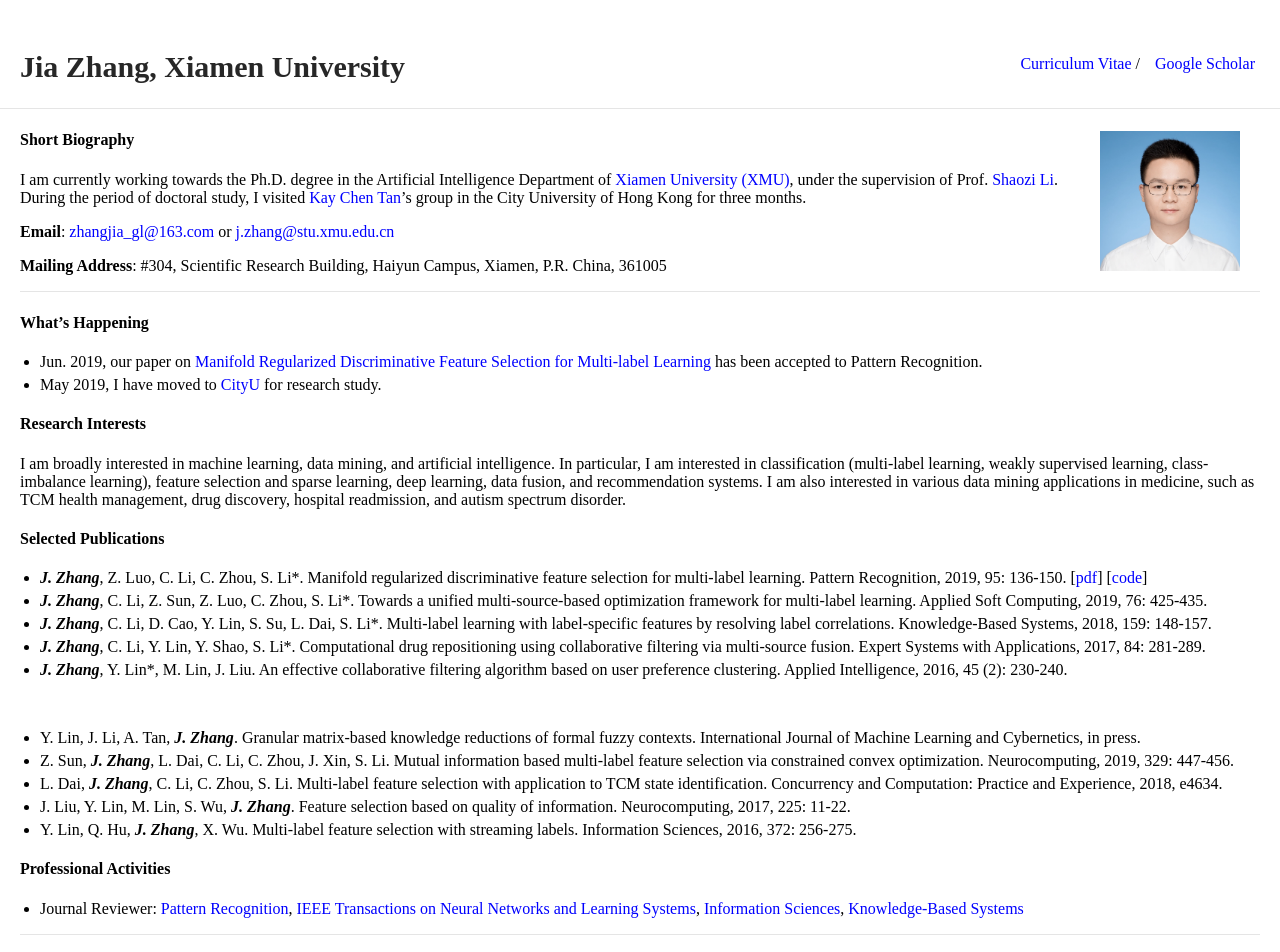
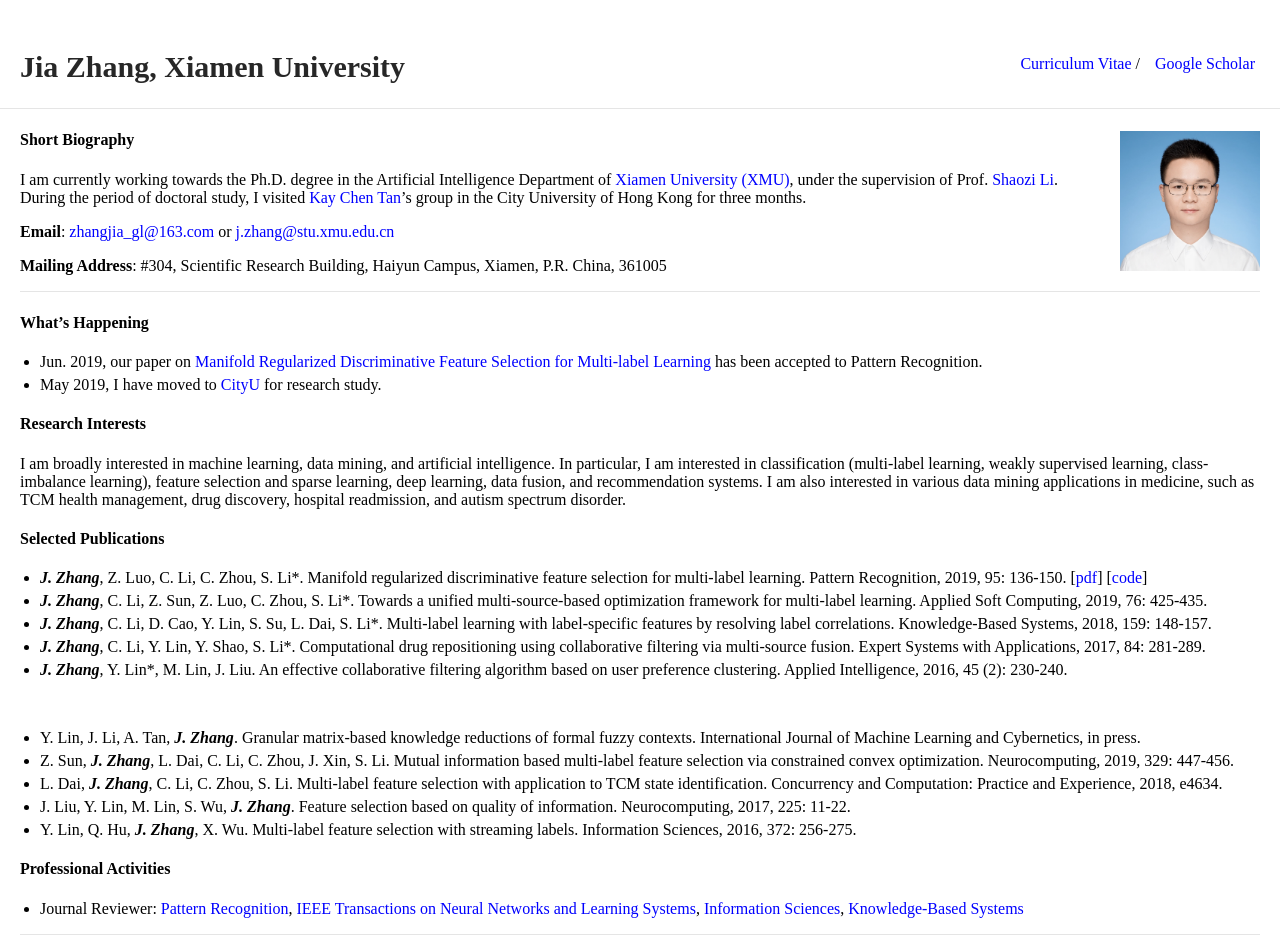
Before and after one commit to jiazhang-ml/jiazhang-ml.github.io, a Jekyll site: the page built from index.md, in a window 1280 px wide. Shown: the top 952 px of the page. Built offline with Jekyll 4.4.1, drawn with Linux system fonts in a browser that asks for light colours; grey boxes are pictures that could not be loaded.

Commit message:
Update typography.scss

```diff
--- a/_sass/typography.scss
+++ b/_sass/typography.scss
@@ -40,7 +40,7 @@
         height: 140px;
         width: 140px;
         position: relative;
-        margin: 0px 20px 0 0px;
+        margin: 0px 0px 0 20px;
         float: right;
         border-radius: 0%;
         p & {
```
